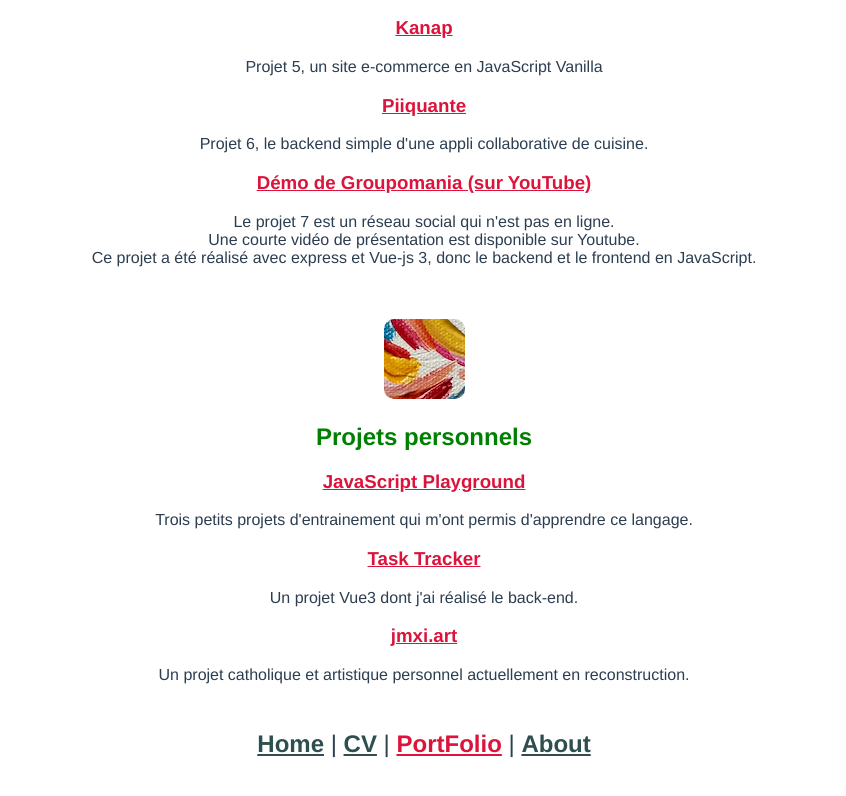
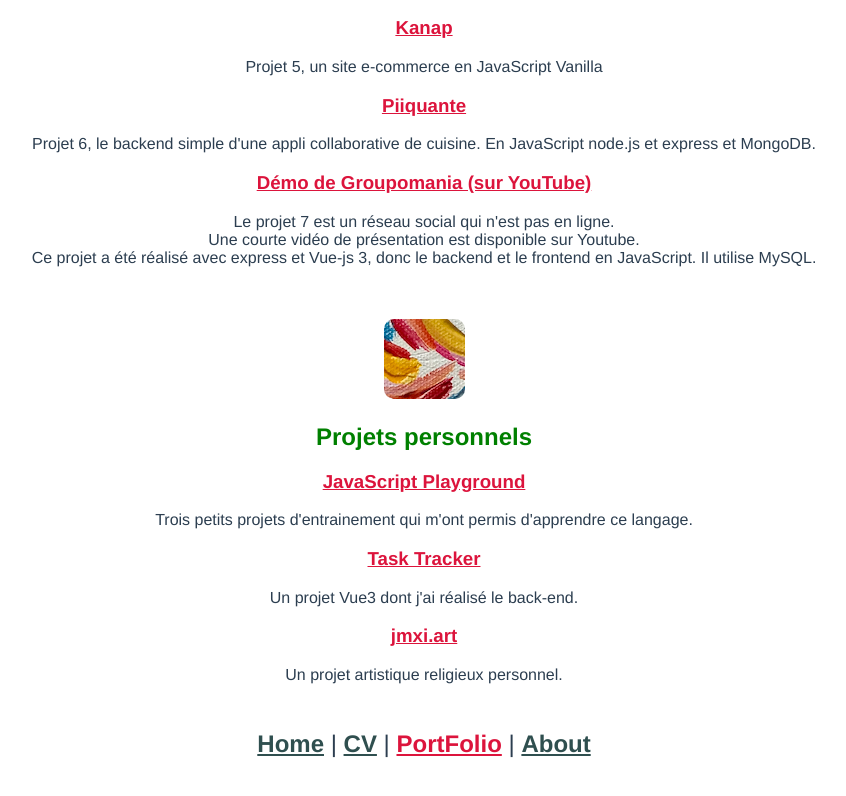
Before and after one commit to jmcob/jmax.dev, a Vue app: page /#/portfolio in a window 1280 px wide. Shown: the part 598-1394 px from the top of the page, without its empty margins (216-1062 px from the left). Built offline with nearby package versions, Linux system fonts and the light colour scheme.

Commit message:
description portfolio updated

```diff
--- a/src/views/PortFolioView.vue
+++ b/src/views/PortFolioView.vue
@@ -17,7 +17,10 @@
   </h3>
   <p>Projet 5, un site e-commerce en JavaScript Vanilla</p>
   <h3><router-link to="/piiquante">Piiquante</router-link></h3>
-  <p>Projet 6, le backend simple d'une appli collaborative de cuisine.</p>
+  <p>
+    Projet 6, le backend simple d'une appli collaborative de cuisine. En
+    JavaScript node.js et express et MongoDB.
+  </p>
   <h3>
     <a href="https://youtu.be/ZzJ1LImNdZc">Démo de Groupomania (sur YouTube)</a>
   </h3>
@@ -26,7 +29,7 @@
     Une courte vidéo de présentation est disponible sur Youtube.
     <br />
     Ce projet a été réalisé avec express et Vue-js 3, donc le backend et le
-    frontend en JavaScript.
+    frontend en JavaScript. Il utilise MySQL.
   </p>
   <br />
   <br />
@@ -39,9 +42,7 @@
   <h3><a href="https://todo.jmax.dev/">Task Tracker</a></h3>
   <p>Un projet Vue3 dont j'ai réalisé le back-end.</p>
   <h3><a href="https://www.jmxi.art/">jmxi.art</a></h3>
-  <p>
-    Un projet catholique et artistique personnel actuellement en reconstruction.
-  </p>
+  <p>Un projet artistique religieux personnel.</p>
 </template>
 
 <script>
```
